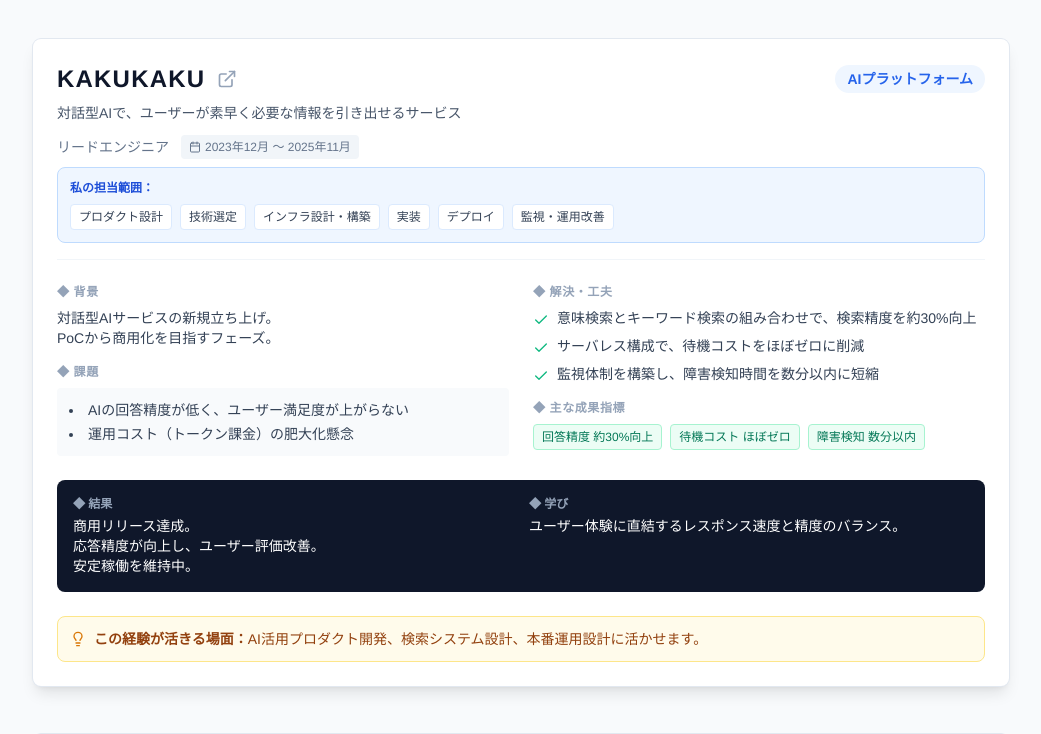
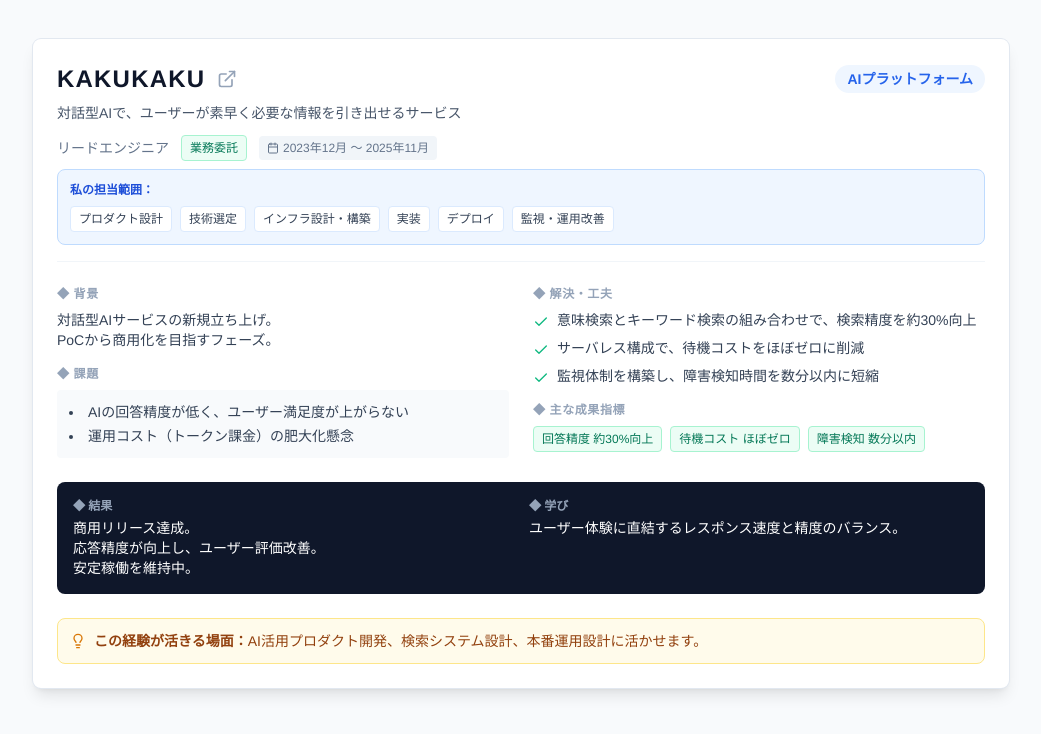
Before and after one commit to SeniorScientist/portfolio, a Next.js app: page / in a window 1280 px wide. Shown: the part 4140-4874 px from the top of the page, without its empty margins (119-1160 px from the left). Built offline with nearby package versions, Linux system fonts and the light colour scheme.

Commit message:
fix: update contract type

```diff
--- a/components/CaseStudies.tsx
+++ b/components/CaseStudies.tsx
@@ -7,6 +7,7 @@
       role: 'リードエンジニア',
       tag: 'AIプラットフォーム',
       period: '2023年12月 〜 2025年11月',
+      contractType: '業務委託',
       userValue: '対話型AIで、ユーザーが素早く必要な情報を引き出せるサービス',
       details: {
         background: '対話型AIサービスの新規立ち上げ。\nPoCから商用化を目指すフェーズ。',
@@ -33,6 +34,7 @@
       role: 'インフラ担当',
       tag: '決済基盤セキュリティ',
       period: '2021年3月 〜 2023年11月',
+      contractType: '業務委託',
       userValue: 'クレジットカード決済を安全に処理する決済代行サービス',
       details: {
         background: '決済代行サービスのインフラ刷新。\nセキュリティ基準厳格化への対応。',
@@ -59,6 +61,7 @@
       role: 'フルスタック',
       tag: 'SaaS改善・拡張',
       period: '2019年1月 〜 2021年2月',
+      contractType: '業務委託',
       userValue: '営業チームの案件管理を効率化するSFA（営業支援）ツール',
       details: {
         background: '成長中のSaaSにおける機能拡張と技術的負債の解消。',
@@ -115,6 +118,9 @@
               <p className="text-slate-600 text-sm mb-3">{proj.userValue}</p>
               <div className="flex flex-wrap items-center gap-3 mb-2">
                 <p className="text-slate-500 text-sm font-medium">{proj.role}</p>
+                <span className="text-xs text-emerald-700 bg-emerald-50 px-2 py-1 rounded border border-emerald-200 font-medium">
+                  {proj.contractType}
+                </span>
                 <span className="flex items-center text-xs text-slate-500 bg-slate-100 px-2 py-1 rounded">
                   <Calendar className="w-3 h-3 mr-1" />
                   {proj.period}
```
